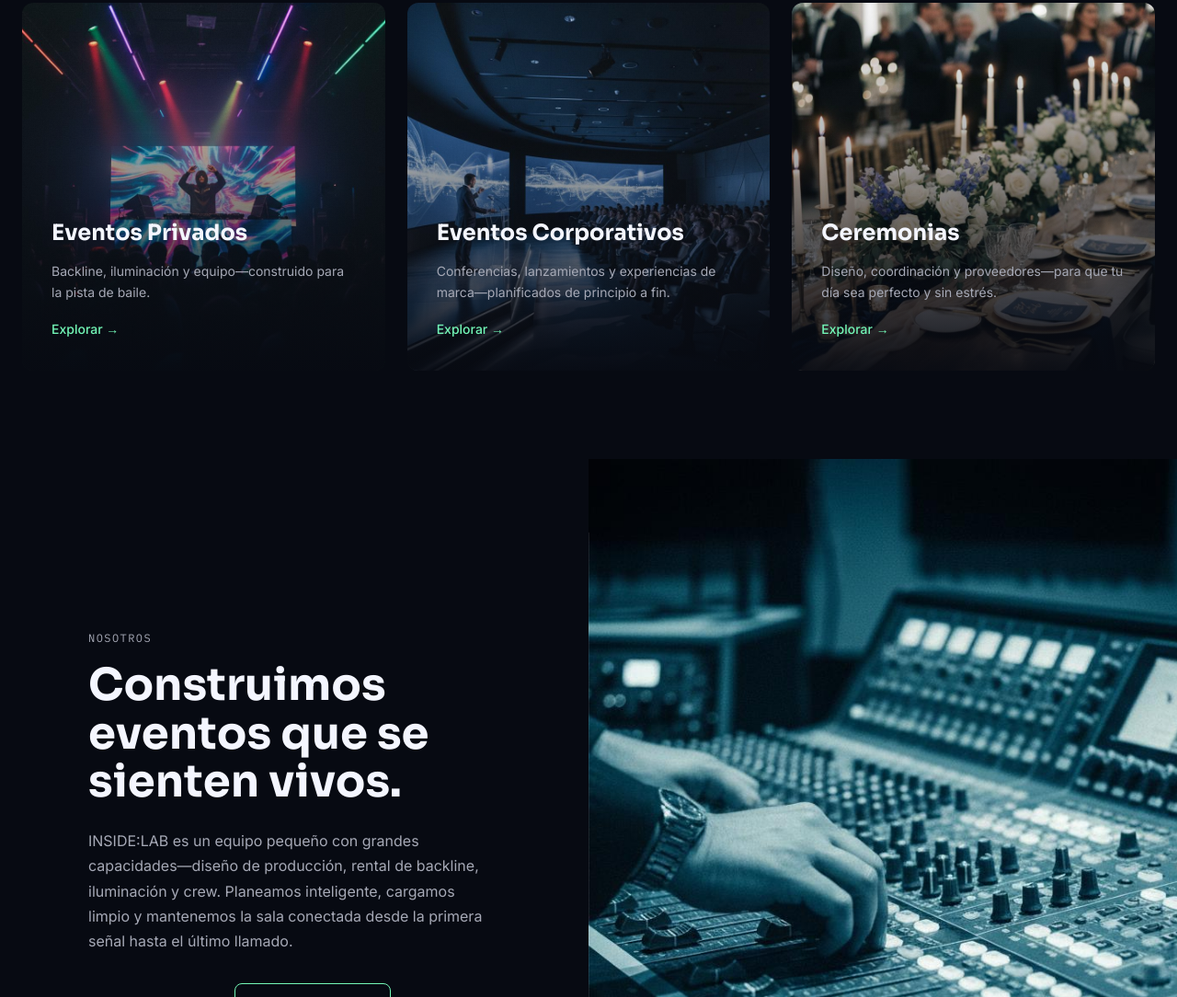
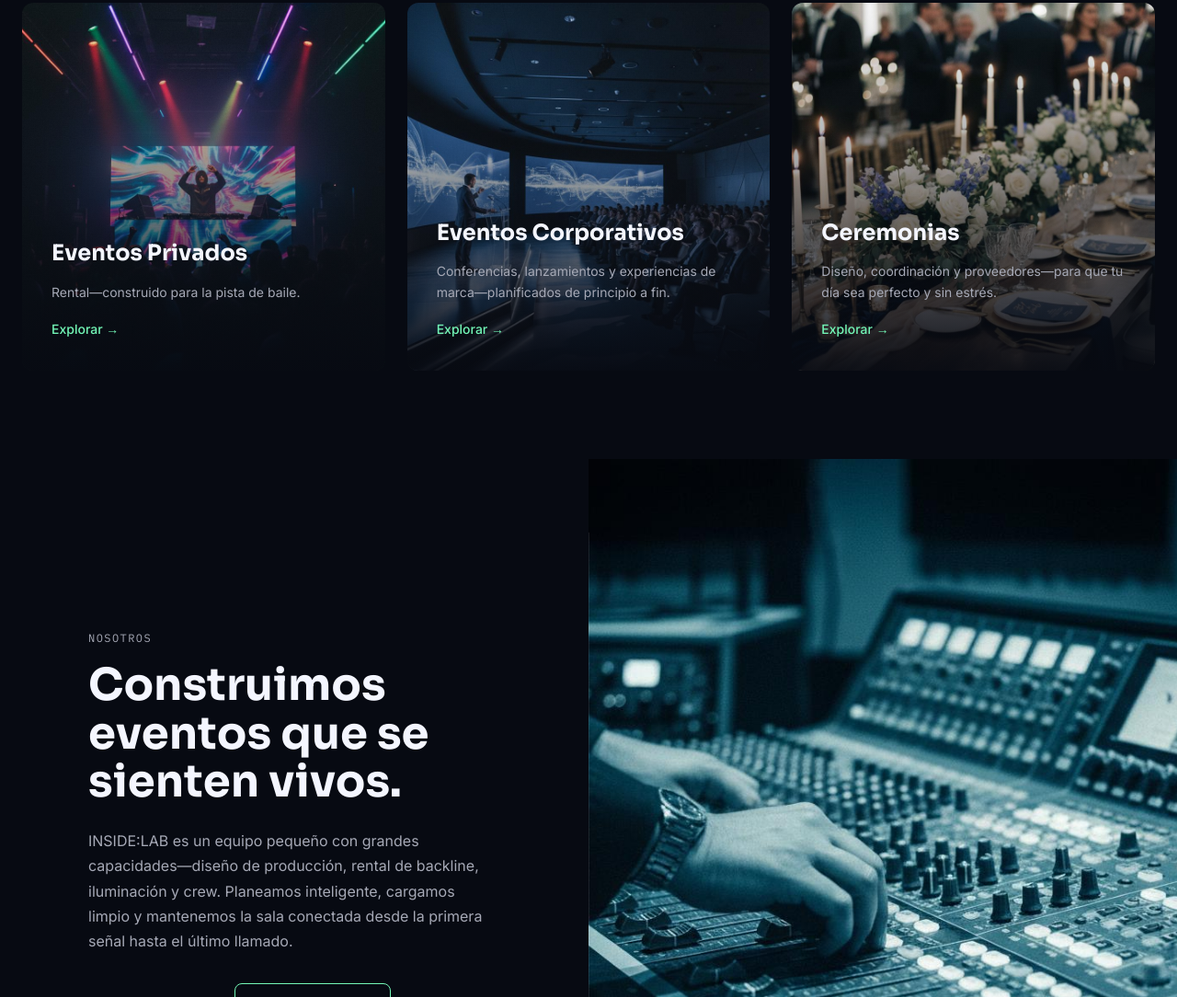
Before and after one commit to insideproevents/inside.lab, a website: page public/index.html in a window 1280 px wide. Shown: the part 1037-2121 px from the top of the page at 92% size. Drawn offline with Linux system fonts and the light colour scheme; files whose address does not match are found by name.

Commit message:
feat(public): simplify private events description

```diff
--- a/public/index.html
+++ b/public/index.html
@@ -95,7 +95,7 @@
         <div class="service-overlay"></div>
         <div class="service-content">
           <h3>Eventos Privados</h3>
-          <p>Backline, iluminación y equipo—construido para la pista de baile.</p>
+           <p>Rental—construido para la pista de baile.</p>
           <a href="#parties" class="service-link">Explorar →</a>
         </div>
       </div>
```
